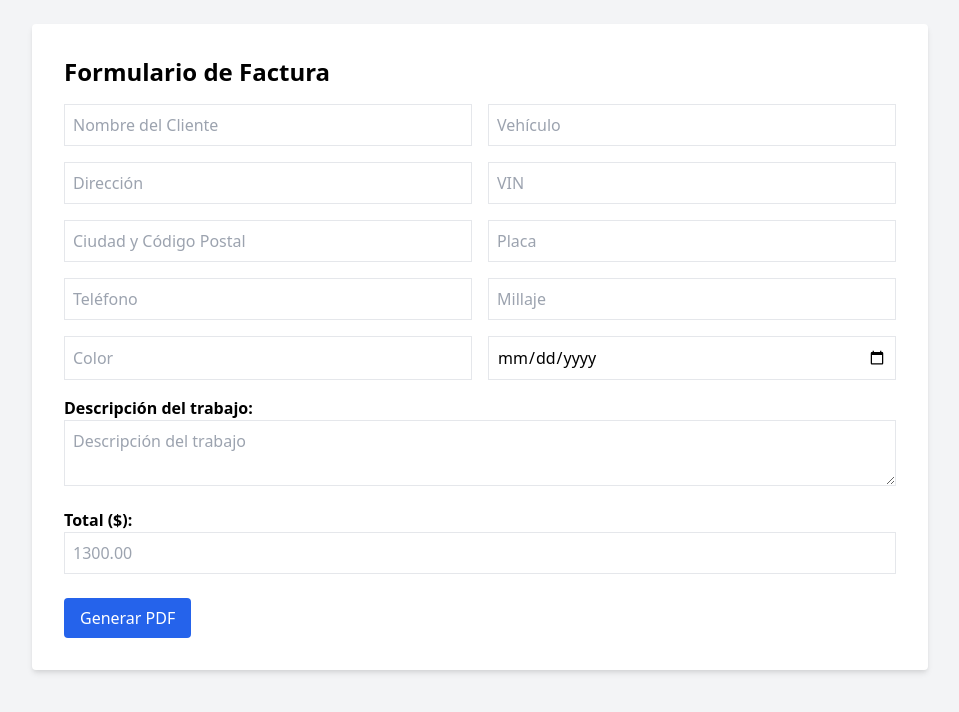
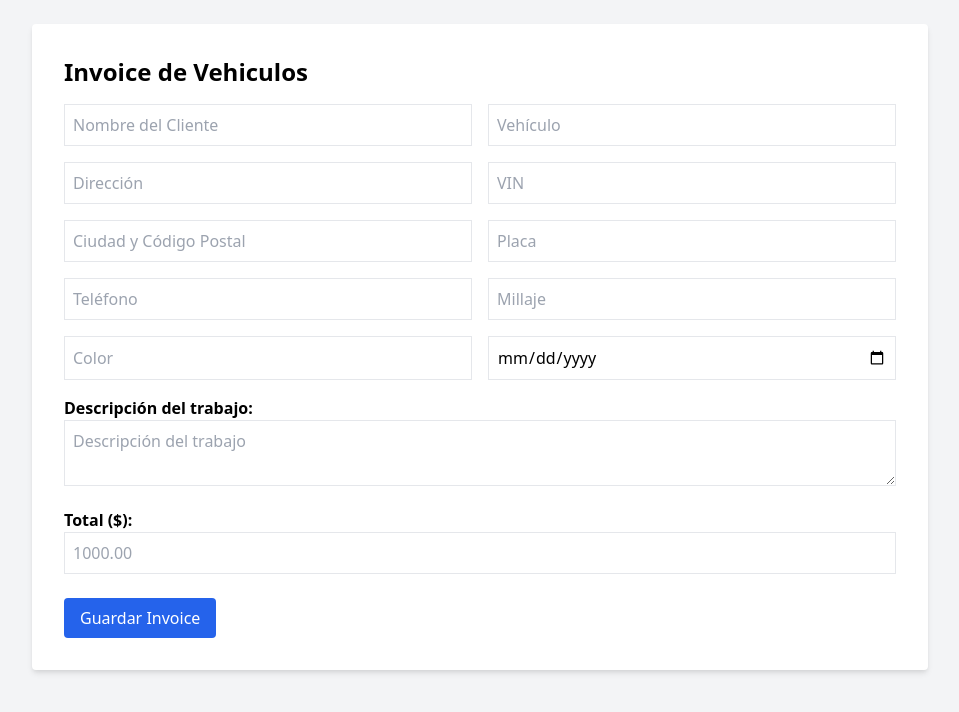
Before and after one commit to Carlosjfranco/invoice-charlie, a Flask app: page / in a window 1280 px wide. Shown: the top 712 px of the page, without its empty margins (160-1119 px from the left). Run offline with Flask 3, Linux system fonts and the light colour scheme.

Commit message:
Update index.html
solo que el total no reciba letras y cambie unos titulos

```diff
--- a/templates/index.html
+++ b/templates/index.html
@@ -2,13 +2,13 @@
 <html lang="es">
 <head>
 <meta charset="UTF-8" />
-<title>Factura Charlie Auto Paint</title>
+<title>Recibo Charlie Auto Paint</title>
 <script defer src="/static/script.js"></script>
 <link href="https://cdn.jsdelivr.net/npm/tailwindcss@2.2.19/dist/tailwind.min.css" rel="stylesheet">
 </head>
 <body class="bg-gray-100 p-6">
 <div class="max-w-4xl mx-auto bg-white p-8 shadow-md rounded">
-<h1 class="text-2xl font-bold mb-4">Formulario de Factura</h1>
+<h1 class="text-2xl font-bold mb-4">Invoice de Vehiculos</h1>
 <form id="invoiceForm">
 <div class="grid grid-cols-2 gap-4">
 <input class="border p-2" name="name" placeholder="Nombre del Cliente">
@@ -28,10 +28,10 @@
 </div>
 <div class="mt-4">
 <label class="block font-semibold">Total ($):</label>
-<input class="border p-2 w-full" name="total" placeholder="1300.00">
+<input class="border p-2 w-full" name="total" type="number" placeholder="1000.00">
 </div>
 <div class="mt-6">
-<button type="submit" class="bg-blue-600 text-white px-4 py-2 rounded hover:bg-blue-700">Generar PDF</button>
+<button type="submit" class="bg-blue-600 text-white px-4 py-2 rounded hover:bg-blue-700">Guardar Invoice</button>
 </div>
 </form>
 </div>
```
